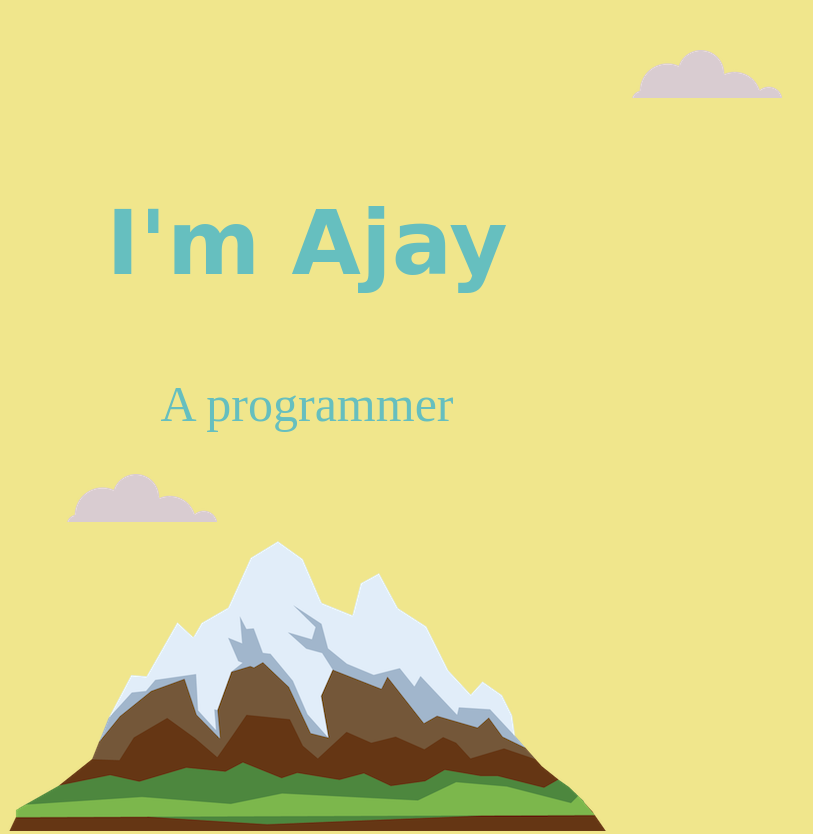
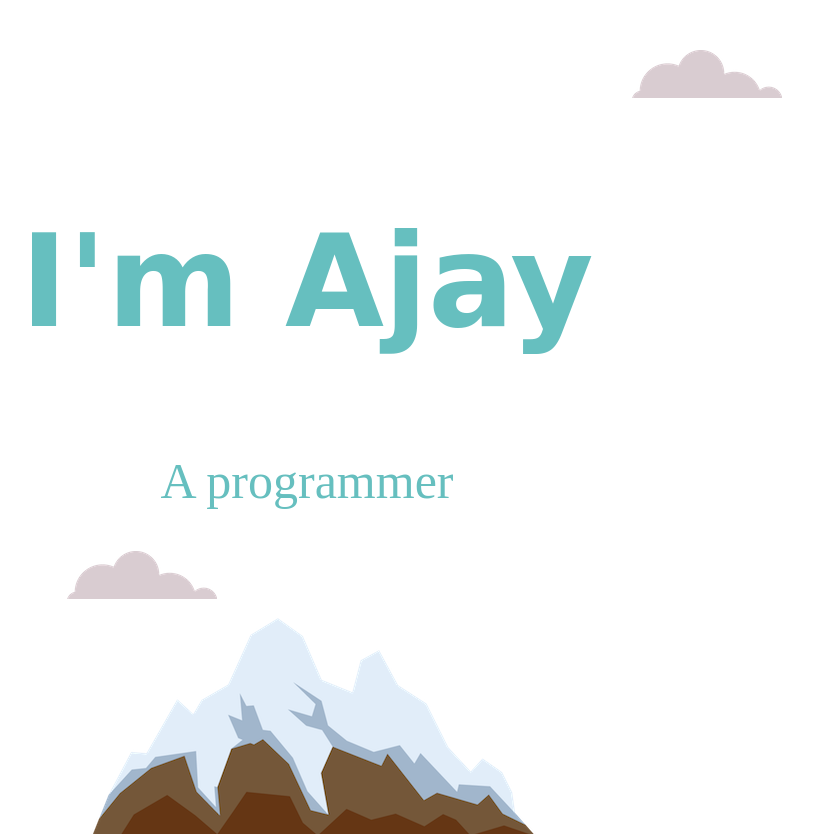
Before and after one commit to Ajayraj892000/samp1, a plain HTML site: page index.html in a window 1280 px wide. Shown: the top 834 px of the page, without its empty margins (333-1146 px from the left). Drawn offline with Linux system fonts and the light colour scheme; a web font is replaced by a local one.

Commit message:
font size increased

```diff
--- a/css/styles.css
+++ b/css/styles.css
@@ -5,7 +5,7 @@ body{
    font-size:  25px;
 }
 .top-container{
-    background-color: khaki;
+    background-color: white;
     padding-top: 50px;
 }
 .middle-container{
@@ -19,7 +19,7 @@ body{
 h1{
     margin: 0;
     font-family: 'Sevillana', cursive;
-    font-size: 5.6rem;
+    font-size: 8rem;
     margin: 50px auto 0 auto;
     color: #66BFBF;
     line-height: 2;
```
